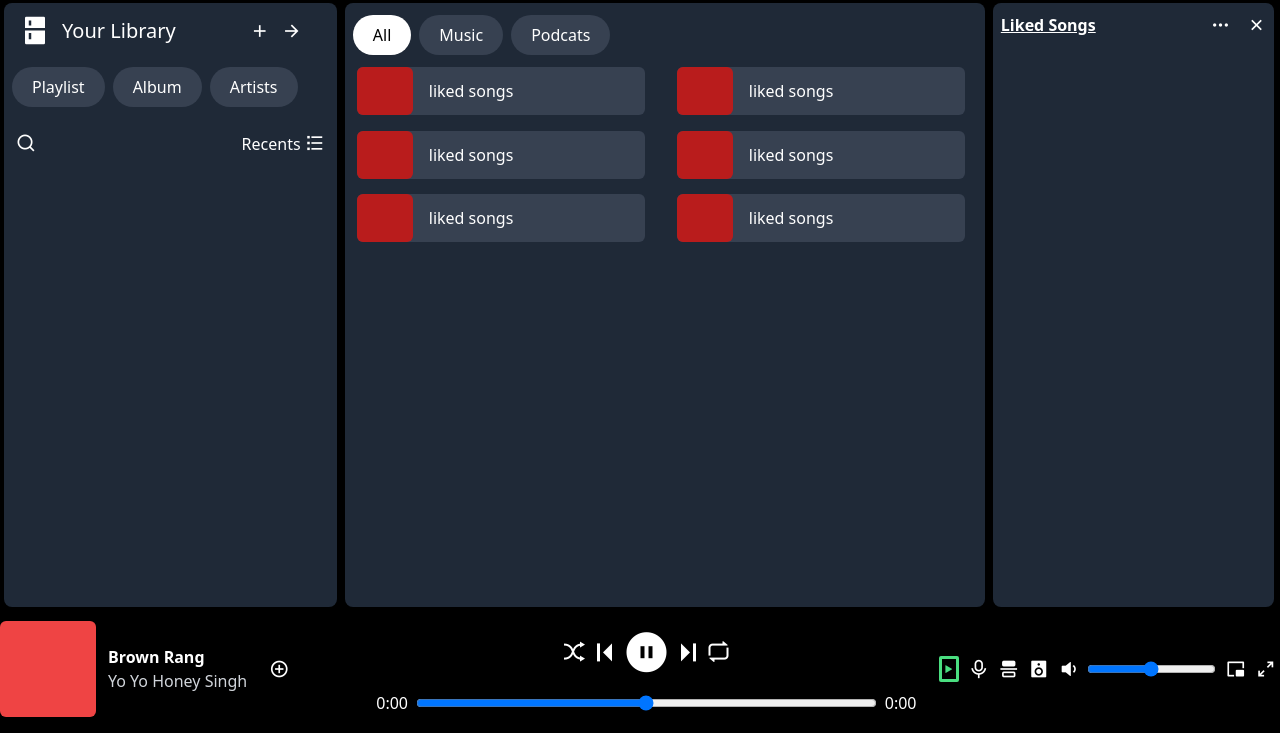
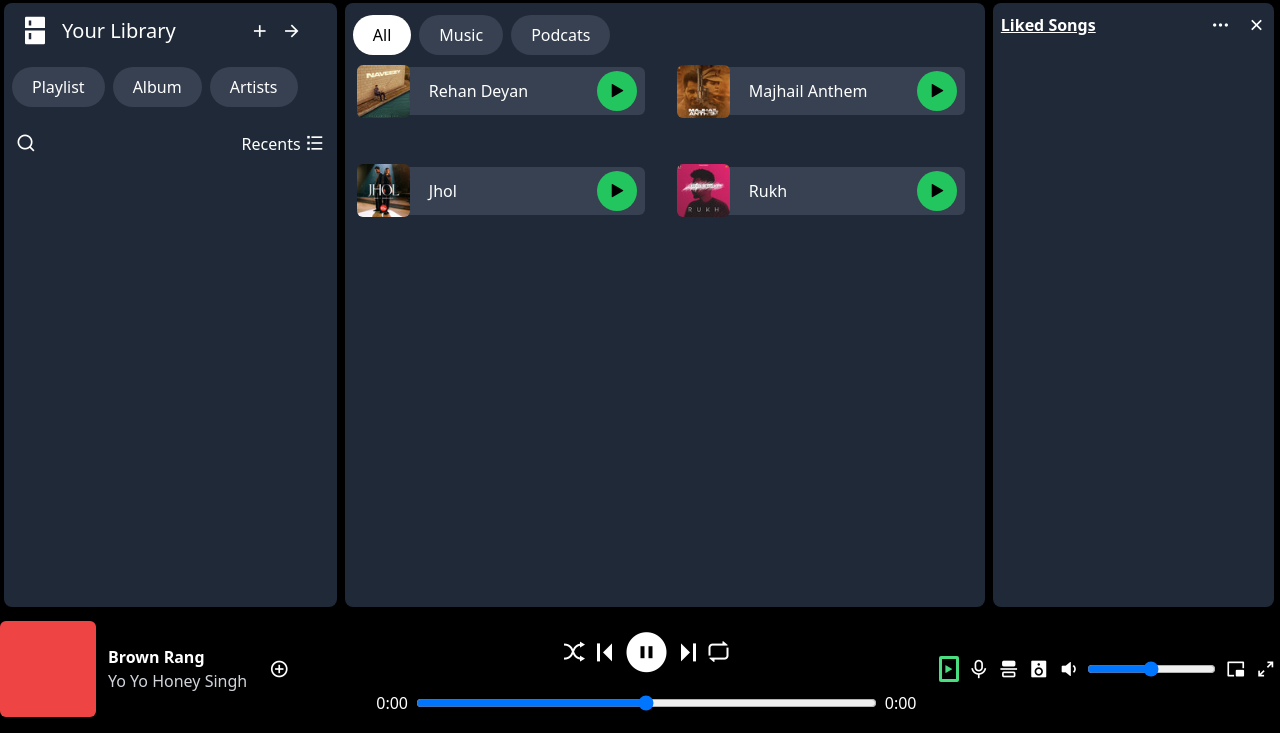
Before and after one commit to anshul0077/clone-app, a website: page src/index.html in a window 1280 px wide. Shown: the part 67-800 px from the top of the page. Drawn offline with nearby package versions, Linux system fonts and the light colour scheme.

Commit message:
playing with js

```diff
--- a/src/index.html
+++ b/src/index.html
@@ -91,12 +91,7 @@
                     <p class="text-md p-2 bg-gray-700 px-5 ml-2 text-white rounded-full">Podcats</p>
                 </div>
                 <div class="main-content h-[33%] w-full grid grid-cols-2 grid-rows-2   ">
-<div class="box h-12 rounded-md bg-gray-700 m-3 w-[90%] flex items-center justify-start gap-4"> <div class="img h-full rounded-md bg-red-700 w-14"></div> <p>liked songs</p> </div>
-<div class="box h-12 rounded-md bg-gray-700 m-3 w-[90%] flex items-center justify-start gap-4"> <div class="img h-full rounded-md bg-red-700 w-14"></div> <p>liked songs</p> </div>
-<div class="box h-12 rounded-md bg-gray-700 m-3 w-[90%] flex items-center justify-start gap-4"> <div class="img h-full rounded-md bg-red-700 w-14"></div> <p>liked songs</p> </div>
-<div class="box h-12 rounded-md bg-gray-700 m-3 w-[90%] flex items-center justify-start gap-4"> <div class="img h-full rounded-md bg-red-700 w-14"></div> <p>liked songs</p> </div>
-<div class="box h-12 rounded-md bg-gray-700 m-3 w-[90%] flex items-center justify-start gap-4"> <div class="img h-full rounded-md bg-red-700 w-14"></div> <p>liked songs</p> </div>
-<div class="box h-12 rounded-md bg-gray-700 m-3 w-[90%] flex items-center justify-start gap-4"> <div class="img h-full rounded-md bg-red-700 w-14"></div> <p>liked songs</p> </div>
+
 
                 </div>
             </div>
--- a/src/script.js
+++ b/src/script.js
@@ -2,19 +2,21 @@
 let account=document.querySelector("#account")
 let options=document.querySelector(".more-options")
 let AccountOptions=document.querySelector(".more-account")
+let songDiv= document.querySelector(".main-content")
 let music=[
-    {name:"Rehan Deyan", src:"./songs/Rehan-Deyan.mp3",img:"./songs/Rehan deyan.jpg"},
-    {name:"Majhail Anthem", src:"./songs/Majhail Anthem.mp3",img:"./songs/MAjhail.jpg"},
-    {name:"Jhol", src:"./songs/Jhol.mp3",img:"./songs/Jhol.jpg"},
-    {name:"Rukh", src:"./songs/Rukh.mp3",img:"./songs/Rukh.jpg"},
+    {id:0, name:"Rehan Deyan", src:"./songs/Rehan-Deyan.mp3",img:"./songs/Rehan-deyan.jpg"},
+    {id:1, name:"Majhail Anthem", src:"./songs/Majhail Anthem.mp3",img:"./songs/MAjhail.jpg"},
+    {id:2, name:"Jhol", src:"./songs/Jhol.mp3",img:"./songs/Jhol.jpg"},
+    {id:3, name:"Rukh", src:"./songs/Rukh.mp3",img:"./songs/Rukh.jpg"},
 
 ]
+let clutter=""
 music.forEach(e=>{
-    console.log(e.img);
+clutter+=`<div class="box h-12 rounded-md bg-gray-700 m-3 w-[90%] flex items-center justify-start gap-4"> <div class="left  flex items-center justify-start w-[78%] gap-4"><div class="img h-full rounded-md  w-14"> <img  class="rounded-md h-full w-[95%] " src=${e.img} alt=""></div> <p>${e.name}</p> </div>   <i data-id=${e.id} class="play-btn ri-play-mini-fill  p-1 px-2 text-2xl  flex items-center justify-center text-black bg-green-500 rounded-full  "></i>  </div>
+`
 
+songDiv.innerHTML=clutter
 })
-let mm =new Audio("./songs/Rehan-Deyan.mp3")
-mm.play()
 let flag=0
 let flag2=0
 more.addEventListener("click",()=>{
@@ -39,3 +41,19 @@
     }
 
 })
+
+songDiv.addEventListener('click',(e)=>{
+    let    audio = new Audio ("")
+    console.log(audio);
+
+    if(e.target.tagName==="I"){
+        let id=parseInt((e.target.getAttribute("data-id")))
+        let musicSrc=(music[id].src)
+
+     audio = new Audio (musicSrc)
+
+audio.play()
+console.log(audio);
+
+}
+})
```
Also changed, not shown: src/output.css, src/songs/Rehan-deyan.jpg (renamed from src/songs/Rehan deyan.jpg).
